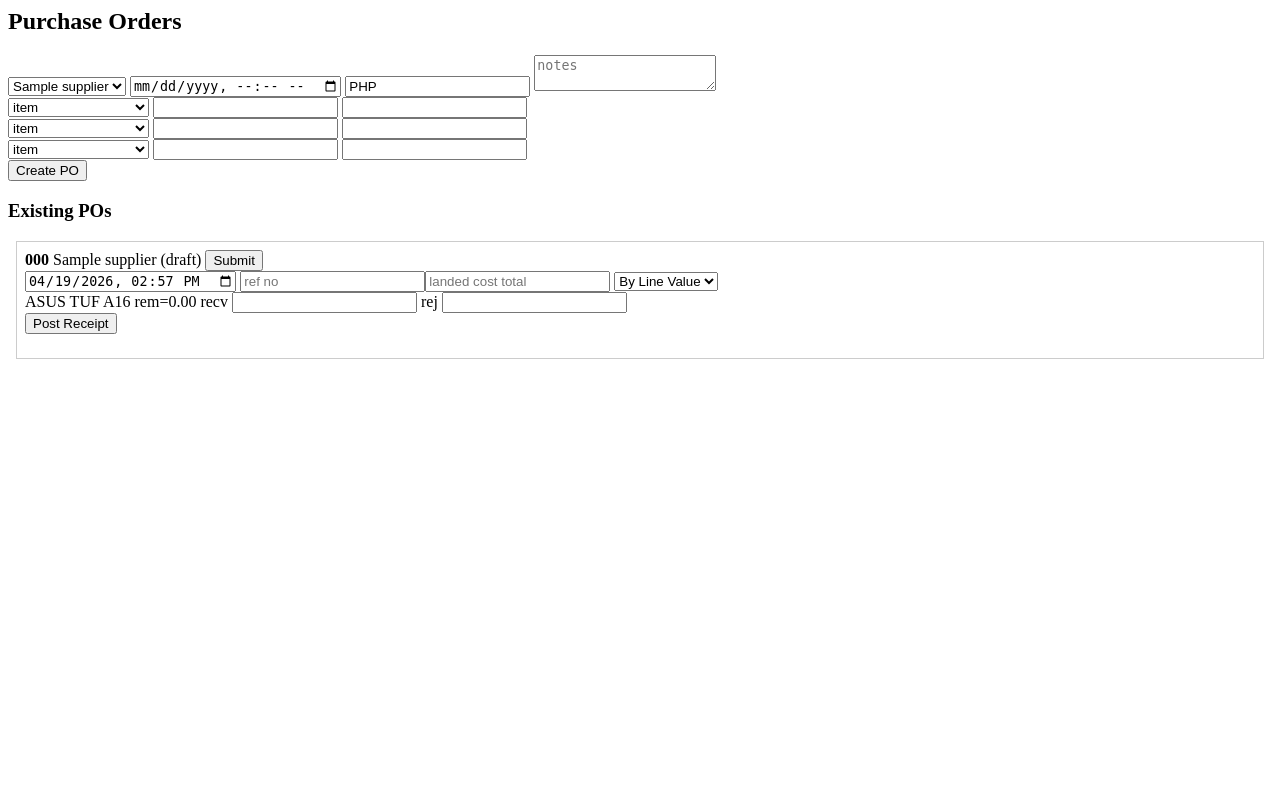
After one commit to justinebaoy/joebz_inventory, a PHP site: page /Inventory_Joebz/purchase_orders.php in a window 1280 px wide. The commit adds this page. Run offline with PHP 8.4, Linux system fonts and the light colour scheme; a user stored in the database is signed in; data comes from the database, SQL or seed files in the repository; tables that the repository leaves empty hold one stand-in row (values such as "Sample post").

Commit message:
Add procurement workflow with PO receipts and supplier reporting

```diff
--- /dev/null
+++ b/purchase_orders.php
@@ -0,0 +1,170 @@
+<?php
+session_start();
+require_once 'config/db.php';
+if (!isset($_SESSION['user_id'])) { header('Location: index.php'); exit; }
+
+function can_manage_po() { return isset($_SESSION['role']) && in_array($_SESSION['role'], ['admin','manager'], true); }
+function can_post_backdated() { return can_manage_po(); }
+function validate_po_transition($from, $to) {
+    $allowed = [
+        'draft' => ['submitted', 'cancelled'],
+        'submitted' => ['partial_received', 'received', 'closed', 'cancelled'],
+        'partial_received' => ['received', 'closed', 'cancelled'],
+        'received' => ['closed'],
+        'closed' => [],
+        'cancelled' => []
+    ];
+    return in_array($to, $allowed[$from] ?? [], true);
+}
+
+$msg = '';
+if ($_SERVER['REQUEST_METHOD'] === 'POST') {
+    $action = $_POST['action'] ?? '';
+
+    if ($action === 'create_po') {
+        $supplier_id = (int)$_POST['supplier_id'];
+        $expected_at = $_POST['expected_at'] ?: null;
+        $currency = $_POST['currency'] ?: 'PHP';
+        $notes = $_POST['notes'] ?? null;
+        $po_number = 'PO-' . date('YmdHis');
+
+        $stmt = $conn->prepare('INSERT INTO purchase_orders (po_number, supplier_id, status, expected_at, currency, notes, created_by) VALUES (?, ?, "draft", ?, ?, ?, ?)');
+        $stmt->bind_param('sisssi', $po_number, $supplier_id, $expected_at, $currency, $notes, $_SESSION['user_id']);
+        $stmt->execute();
+        $po_id = $conn->insert_id;
+
+        $item_ids = $_POST['item_id'] ?? [];
+        $qtys = $_POST['ordered_qty'] ?? [];
+        $costs = $_POST['unit_cost'] ?? [];
+        foreach ($item_ids as $i => $item_id) {
+            $q = (float)($qtys[$i] ?? 0);
+            $c = (float)($costs[$i] ?? 0);
+            if ($item_id && $q > 0) {
+                $line_total = $q * $c;
+                $ins = $conn->prepare('INSERT INTO purchase_order_items (po_id,item_id,ordered_qty,unit_cost,tax,discount,line_total) VALUES (?,?,?,?,0,0,?)');
+                $ins->bind_param('iiddd', $po_id, $item_id, $q, $c, $line_total);
+                $ins->execute();
+            }
+        }
+        $msg = 'PO created.';
+    }
+
+    if ($action === 'submit_po' && can_manage_po()) {
+        $po_id = (int)$_POST['po_id'];
+        $row = $conn->query("SELECT status FROM purchase_orders WHERE po_id = {$po_id}")->fetch_assoc();
+        if ($row && validate_po_transition($row['status'], 'submitted')) {
+            $stmt = $conn->prepare('UPDATE purchase_orders SET status = "submitted", ordered_at = NOW(), submitted_by = ?, submitted_at = NOW() WHERE po_id = ?');
+            $stmt->bind_param('ii', $_SESSION['user_id'], $po_id);
+            $stmt->execute();
+            $msg = 'PO submitted.';
+        }
+    }
+
+    if ($action === 'post_receipt') {
+        $po_id = (int)$_POST['po_id'];
+        $received_at = $_POST['received_at'];
+        $is_backdated = (strtotime($received_at) < strtotime(date('Y-m-d H:i:s')) - 300) ? 1 : 0;
+        if ($is_backdated && !can_post_backdated()) {
+            $msg = 'Only admin/manager can post backdated receipts.';
+        } else {
+            $method = $_POST['allocation_method'] === 'qty' ? 'qty' : 'value';
+            $landed_total = (float)($_POST['landed_cost_total'] ?? 0);
+            $ref = $_POST['reference_no'] ?? null;
+            $notes = $_POST['notes'] ?? null;
+
+            $gr = $conn->prepare('INSERT INTO goods_receipts (po_id, received_at, received_by, reference_no, notes, allocation_method, landed_cost_total, is_backdated) VALUES (?,?,?,?,?,?,?,?)');
+            $gr->bind_param('isisssdi', $po_id, $received_at, $_SESSION['user_id'], $ref, $notes, $method, $landed_total, $is_backdated);
+            $gr->execute();
+            $receipt_id = $conn->insert_id;
+
+            $items = $conn->query("SELECT poi.po_item_id, poi.item_id, poi.ordered_qty, poi.received_qty, poi.unit_cost, poi.line_total, po.supplier_id FROM purchase_order_items poi JOIN purchase_orders po ON po.po_id = poi.po_id WHERE poi.po_id = {$po_id}");
+            $rows = [];
+            $base = 0;
+            while ($r = $items->fetch_assoc()) {
+                $recv = (float)($_POST['recv_' . $r['po_item_id']] ?? 0);
+                $rej = (float)($_POST['rej_' . $r['po_item_id']] ?? 0);
+                $acc = max(0, $recv - $rej);
+                if ($recv <= 0) continue;
+                $den = $method === 'qty' ? $recv : ($r['unit_cost'] * $recv);
+                $base += $den;
+                $r['recv'] = $recv; $r['rej'] = $rej; $r['acc'] = $acc; $r['den'] = $den;
+                $rows[] = $r;
+            }
+
+            foreach ($rows as $r) {
+                $alloc = $base > 0 ? $landed_total * ($r['den'] / $base) : 0;
+                $adj_unit = $r['acc'] > 0 ? ($r['unit_cost'] + ($alloc / $r['acc'])) : $r['unit_cost'];
+                $line_val = $adj_unit * $r['acc'];
+
+                $ins = $conn->prepare('INSERT INTO goods_receipt_items (receipt_id, po_item_id, received_qty, accepted_qty, rejected_qty, landed_cost_alloc, adjusted_unit_cost, line_valuation_total) VALUES (?,?,?,?,?,?,?,?)');
+                $ins->bind_param('iidddddd', $receipt_id, $r['po_item_id'], $r['recv'], $r['acc'], $r['rej'], $alloc, $adj_unit, $line_val);
+                $ins->execute();
+
+                $upPoi = $conn->prepare('UPDATE purchase_order_items SET received_qty = received_qty + ?, last_adjusted_unit_cost = ? WHERE po_item_id = ?');
+                $upPoi->bind_param('ddi', $r['acc'], $adj_unit, $r['po_item_id']);
+                $upPoi->execute();
+
+                $upStock = $conn->prepare('UPDATE items SET stock = stock + ? WHERE item_id = ?');
+                $accepted_int = (int)round($r['acc']);
+                $upStock->bind_param('ii', $accepted_int, $r['item_id']);
+                $upStock->execute();
+
+                $log = $conn->prepare('INSERT INTO inventory_logs (item_id, user_id, action, quantity) VALUES (?, ?, "inbound_receipt", ?)');
+                $log->bind_param('iii', $r['item_id'], $_SESSION['user_id'], $accepted_int);
+                $log->execute();
+
+                $costHis = $conn->prepare('INSERT INTO supplier_item_cost_history (supplier_id, item_id, cost, effective_at, source_receipt_item_id) VALUES (?, ?, ?, ?, LAST_INSERT_ID())');
+                $costHis->bind_param('iids', $r['supplier_id'], $r['item_id'], $adj_unit, $received_at);
+                $costHis->execute();
+            }
+
+            $statusRow = $conn->query("SELECT SUM(ordered_qty) o, SUM(received_qty) r FROM purchase_order_items WHERE po_id = {$po_id}")->fetch_assoc();
+            $next = ((float)$statusRow['r'] <= 0) ? 'submitted' : (((float)$statusRow['r'] < (float)$statusRow['o']) ? 'partial_received' : 'received');
+            $conn->query("UPDATE purchase_orders SET status = '{$next}' WHERE po_id = {$po_id}");
+            $msg = 'Receipt posted and inventory updated.';
+        }
+    }
+}
+
+$suppliers = $conn->query('SELECT supplier_id, supplier_name FROM suppliers WHERE status = "active" ORDER BY supplier_name');
+$items = $conn->query('SELECT item_id, item_name FROM items ORDER BY item_name');
+$po_rows = $conn->query('SELECT po.*, s.supplier_name FROM purchase_orders po JOIN suppliers s ON s.supplier_id = po.supplier_id ORDER BY po.created_at DESC LIMIT 100');
+?>
+<html><body>
+<h2>Purchase Orders</h2>
+<p><?php echo htmlspecialchars($msg); ?></p>
+<form method="post">
+<input type="hidden" name="action" value="create_po" />
+<select name="supplier_id"><?php while($s=$suppliers->fetch_assoc()){ echo '<option value="'.$s['supplier_id'].'">'.htmlspecialchars($s['supplier_name']).'</option>'; } ?></select>
+<input name="expected_at" type="datetime-local"/>
+<input name="currency" value="PHP"/>
+<textarea name="notes" placeholder="notes"></textarea>
+<?php for($i=0;$i<3;$i++): ?>
+<div>
+<select name="item_id[]"><option value="">item</option><?php $items->data_seek(0); while($it=$items->fetch_assoc()){ echo '<option value="'.$it['item_id'].'">'.htmlspecialchars($it['item_name']).'</option>'; } ?></select>
+<input name="ordered_qty[]" type="number" step="0.01" />
+<input name="unit_cost[]" type="number" step="0.0001" />
+</div>
+<?php endfor; ?>
+<button>Create PO</button></form>
+
+<h3>Existing POs</h3>
+<?php while($po=$po_rows->fetch_assoc()): ?>
+<div style="border:1px solid #ccc;margin:8px;padding:8px;">
+<strong><?php echo htmlspecialchars($po['po_number']); ?></strong> <?php echo htmlspecialchars($po['supplier_name']); ?> (<?php echo $po['status']; ?>)
+<?php if(can_manage_po()): ?>
+<form method="post" style="display:inline"><input type="hidden" name="action" value="submit_po"><input type="hidden" name="po_id" value="<?php echo $po['po_id']; ?>"><button>Submit</button></form>
+<?php endif; ?>
+<form method="post">
+<input type="hidden" name="action" value="post_receipt"><input type="hidden" name="po_id" value="<?php echo $po['po_id']; ?>">
+<input type="datetime-local" name="received_at" value="<?php echo date('Y-m-d\TH:i'); ?>">
+<input name="reference_no" placeholder="ref no"><input name="landed_cost_total" type="number" step="0.0001" placeholder="landed cost total">
+<select name="allocation_method"><option value="value">By Line Value</option><option value="qty">By Qty</option></select>
+<?php $poi = $conn->query('SELECT poi.po_item_id, i.item_name, (poi.ordered_qty-poi.received_qty) remaining FROM purchase_order_items poi JOIN items i ON i.item_id = poi.item_id WHERE poi.po_id='.(int)$po['po_id']); while($r=$poi->fetch_assoc()): ?>
+<div><?php echo htmlspecialchars($r['item_name']); ?> rem=<?php echo $r['remaining']; ?> recv <input type="number" step="0.01" name="recv_<?php echo $r['po_item_id']; ?>"> rej <input type="number" step="0.01" name="rej_<?php echo $r['po_item_id']; ?>"></div>
+<?php endwhile; ?>
+<button>Post Receipt</button>
+</form>
+</div>
+<?php endwhile; ?>
+</body></html>
```
Also changed, not shown: purchase_order_ajax.php (added, +57 -0 lines), reports.php (+20 -0 lines), migrations/20260510_procurement.sql (added).
